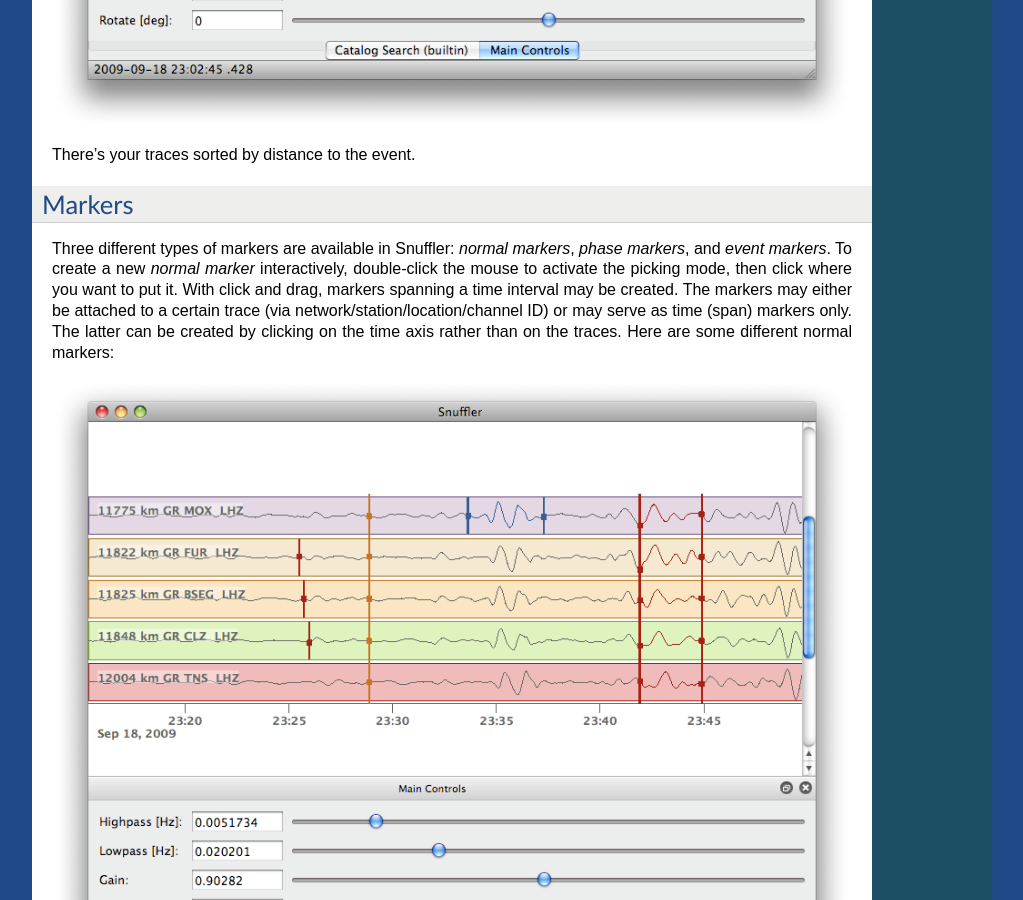
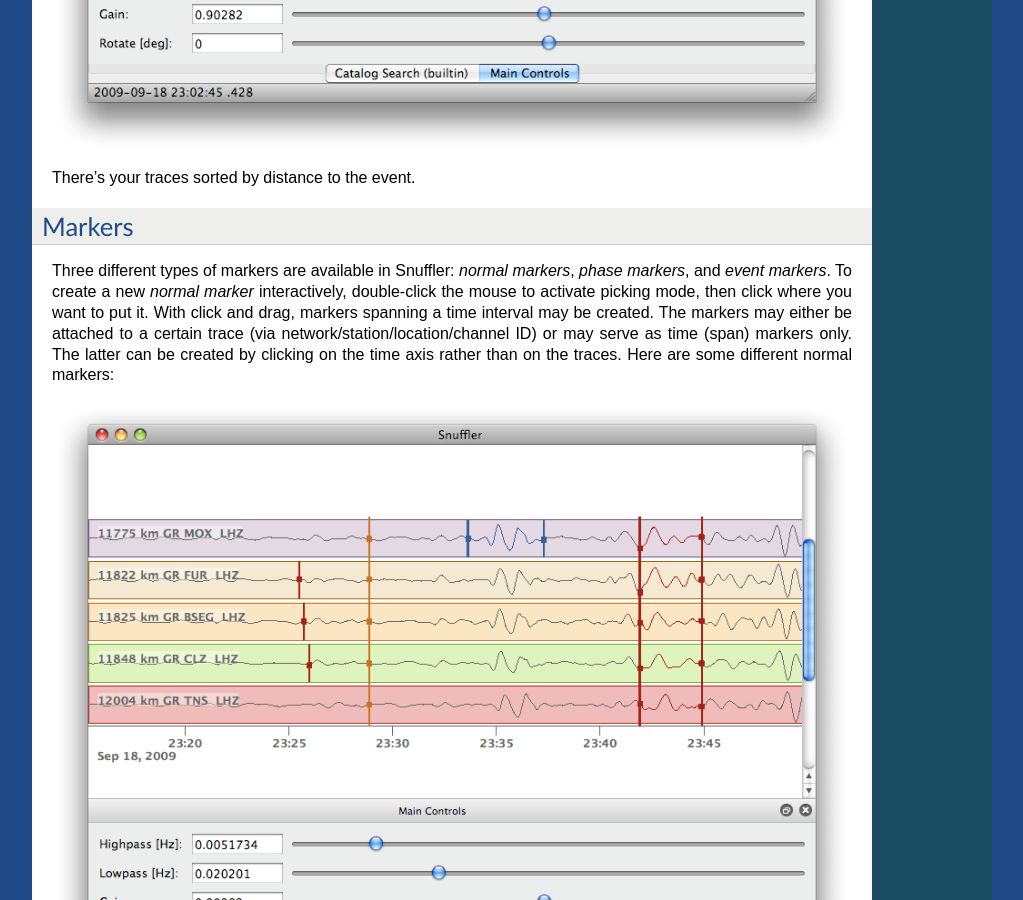
Before and after one commit to pyrocko/pyrocko, a Sphinx documentation site: the page built from doc/snuffler_tutorial.rst, in a window 1280 px wide and 900 px high, scrolled down 7969 px. Shown: the whole window, without its empty margins (128-1151 px from the left). Built offline with Sphinx 7.4.7, drawn with Linux system fonts in a browser that asks for light colours; formulas are drawn with MathJax 3; the version number is read from the project's files by our own code; some of the changed text lies outside the part shown.

Commit message:
improved snuffler tutorial, fixed links (thanks thomas)

```diff
--- a/doc/snuffler_tutorial.rst
+++ b/doc/snuffler_tutorial.rst
@@ -46,7 +47,7 @@
 
 * Press :kbd:`?` or select :guilabel:`Help` from the main menu.
 * Use ``snuffler --help`` to see what command line options are available.
-* There is a `manual <http://emolch.github.com/pyrocko/snuffler>`_.
+* There is a `manual <http://emolch.github.com/pyrocko/current/snuffler>`_.
 
 Before continuing, you should make yourself a bit familiar with basic
 navigation in Snuffler.
@@ -211,7 +212,7 @@
 
 Three different types of markers are available in Snuffler: *normal markers*,
 *phase markers*, and *event markers*. To create a new *normal marker*
-interactively, double-click the mouse to activate the picking mode, then click
+interactively, double-click the mouse to activate picking mode, then click
 where you want to put it. With click and drag, markers spanning a time interval
 may be created. The markers may either be attached to a certain trace (via
 network/station/location/channel ID) or may serve as time (span) markers only.
```
Also changed, not shown: other parts of doc/snuffler_tutorial.rst (+1 -0 lines).
